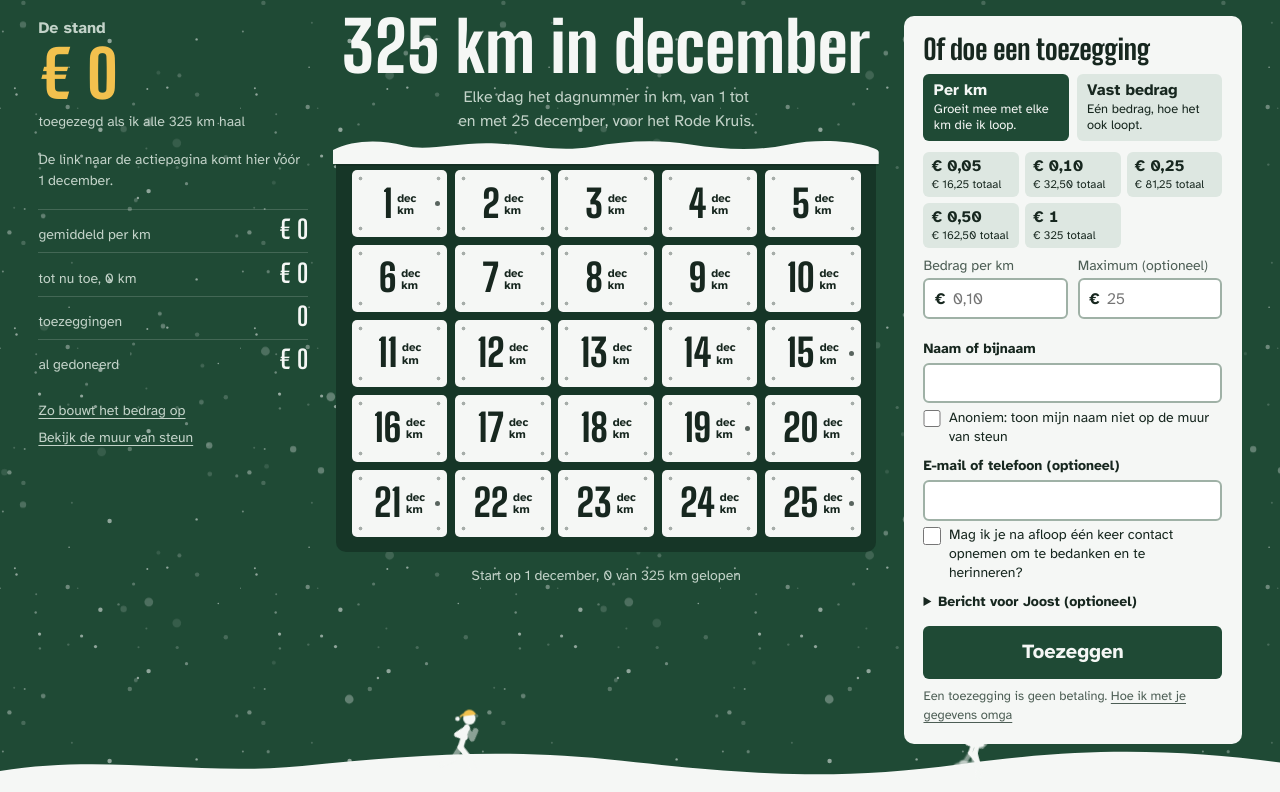
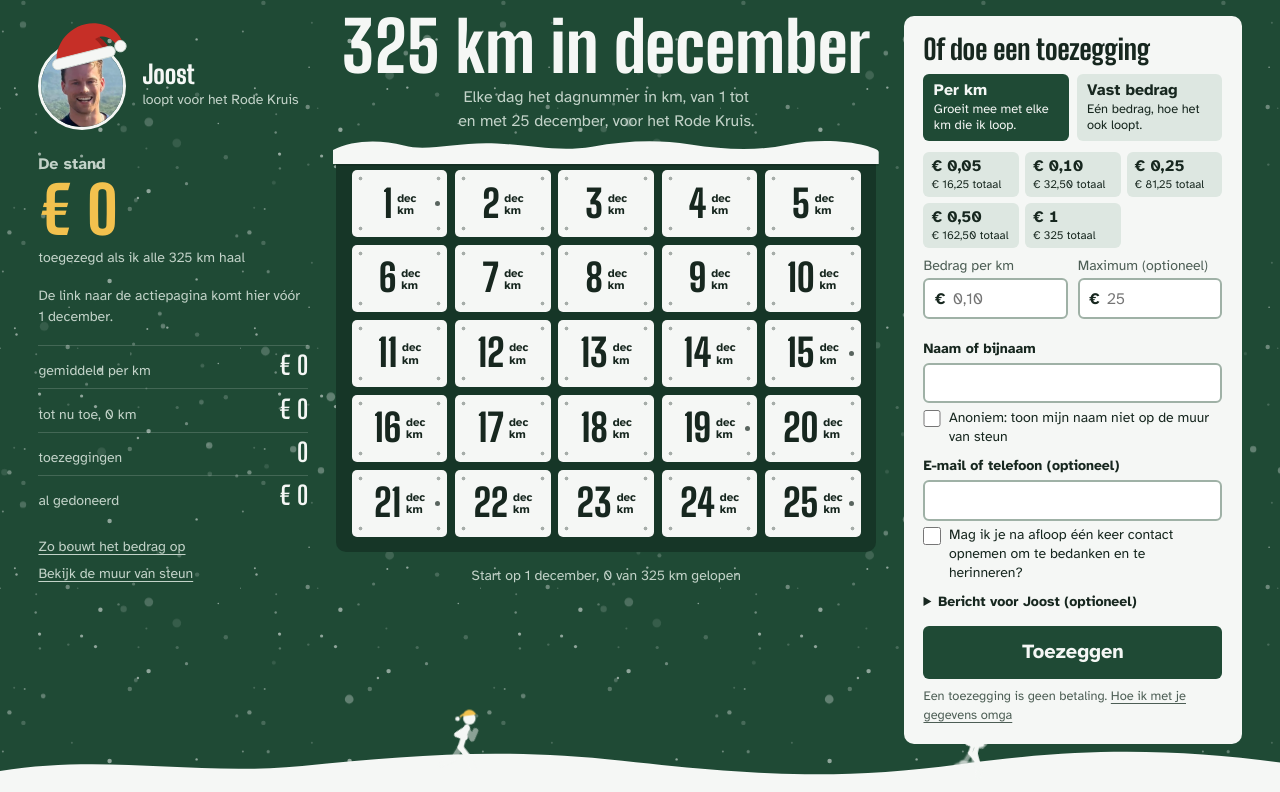
Before and after one commit to Joost-Jansen/adventrun, a FastAPI app: page / in a window 1280 px wide. Shown: the part 48-840 px from the top of the page. Run offline with FastAPI, Linux system fonts and the light colour scheme; data that the repository does not hold is empty.

Commit message:
Owner photo in a circle with a santa hat
Co-Authored-By: Claude Opus 5.5 <noreply@anthropic.com>
Claude-Session: https://claude.ai/code/session_01XpbVQJh4aeZYwGezzMVS9v

```diff
--- a/app/config.py
+++ b/app/config.py
@@ -34,6 +34,8 @@ class Settings:
     challenge_days: int
     # The fundraising goal per km in cents (GOAL_PER_KM, e.g. 3,25); 0 shows no goal.
     goal_per_km_cents: int
+    # Path or URL of the owner's round photo on the page (OWNER_PHOTO); empty shows none.
+    owner_photo: str = ""
 
 
 def load_settings() -> Settings:
@@ -55,4 +57,5 @@ def load_settings() -> Settings:
         challenge_start=date.fromisoformat(os.environ.get("CHALLENGE_START", "2026-12-01")),
         challenge_days=int(os.environ.get("CHALLENGE_DAYS", "25")),
         goal_per_km_cents=parse_euro_cents(os.environ.get("GOAL_PER_KM", "")) or 0,
+        owner_photo=os.environ.get("OWNER_PHOTO", "/static/img/owner.webp"),
     )
--- a/app/i18n.py
+++ b/app/i18n.py
@@ -111,6 +111,7 @@ T: dict[str, dict[str, str]] = {
         # reply card (form)
         "reply_aside": "Een toezegging is een belofte, geen betaling. Na 25 december reken ik je bedrag uit en doneer je zelf op de actiepagina, vóór 1 januari.",
         "donate_now": "Doneer nu direct",
+        "me_line": "loopt voor {charity}",
         "donate_now_note": "Via de actiepagina van {charity}: meteen geregeld.",
         "or_pledge": "Of doe een toezegging",
         "step_type": "Hoe wil je steunen?",
@@ -295,6 +296,7 @@ T: dict[str, dict[str, str]] = {
         "donate_soon": "The link to the fundraising page will be here before 1 December.",
         "reply_aside": "A pledge is a promise, not a payment. After 25 December I work out your amount and you donate yourself on the fundraising page, before 1 January.",
         "donate_now": "Donate now",
+        "me_line": "runs for {charity}",
         "donate_now_note": "Through {charity}'s fundraising page: done right away.",
         "or_pledge": "Or make a pledge",
         "step_type": "How would you like to support?",
--- a/app/main.py
+++ b/app/main.py
@@ -185,6 +185,7 @@ def create_app(settings: Settings | None = None) -> FastAPI:
             "lang": lang,
             "t": translator(lang, settings.owner_name, charity[lang]),
             "owner": settings.owner_name,
+            "owner_photo": settings.owner_photo,
             "charity": charity[lang],
             "action_page_url": cfg.action_page_url,
             "donated_cents": cfg.donated_total_cents,
--- a/app/static/style.css
+++ b/app/static/style.css
@@ -217,6 +217,16 @@ a { color: inherit; }
 
 /* the tally, straight on the pine */
 .tally { min-width: 0; }
+.me { display: flex; align-items: center; gap: 1rem; margin: 1.6rem 0 1.4rem; }
+.me-line { margin: 0; font-size: var(--step-small); color: var(--on-spar-muted); line-height: 1.4; }
+.me-line strong { font-family: var(--display); font-size: 1.6rem; font-weight: 800; color: var(--snow); line-height: 1; }
+.avatar { position: relative; flex: none; width: 5.5rem; height: 5.5rem; }
+.avatar img { width: 100%; height: 100%; border-radius: 50%; object-fit: cover; border: 3px solid var(--snow); }
+/* the hat sits over the photo and pokes out of the circle */
+.santa-hat { position: absolute; left: 0; top: -2%; width: 100%; height: 100%; overflow: visible; pointer-events: none; }
+.hat-red { fill: #c62f27; }
+.hat-fold { fill: #9b211b; }
+.hat-fur { fill: var(--snow); stroke: #d4ddd8; stroke-width: 1; }
 .tally-title { font-size: var(--step-body); color: var(--on-spar-muted); font-weight: 700; }
 .total { font-family: var(--display); font-weight: 800; font-size: clamp(3.25rem, 2rem + 2.6vw, 4.75rem); line-height: 0.95; margin: 0.2rem 0 0; color: var(--candle); font-variant-numeric: tabular-nums; white-space: nowrap; }
 .tally-note { font-size: var(--step-small); color: var(--on-spar-muted); margin: 0.35rem 0 0; }
--- a/app/templates/index.html
+++ b/app/templates/index.html
@@ -48,6 +48,22 @@
 
     {# the tally: total, per km, goal, donated #}
     <aside class="tally" id="toegezegd" aria-labelledby="tally-title">
+      {% if owner_photo %}
+      <div class="me">
+        <div class="avatar">
+          <img src="{{ owner_photo }}" alt="{{ owner }}" width="240" height="240">
+          <svg class="santa-hat" viewBox="0 0 100 100" aria-hidden="true" focusable="false">
+            <g transform="rotate(-14 50 22)">
+              <path class="hat-red" d="M21 22 C22 -4 50 -22 75 -14 C90 -9 99 3 100 17 L92 17 C90 8 83 2 75 2 C80 8 83 15 84 22 Z"/>
+              <path class="hat-fold" d="M75 2 C80 8 83 15 84 22 L78 22 C77 15 74 8 70 3 Z"/>
+              <rect class="hat-fur" x="16" y="15" width="73" height="12" rx="6"/>
+              <circle class="hat-fur" cx="96" cy="18" r="6.5"/>
+            </g>
+          </svg>
+        </div>
+        <p class="me-line"><strong>{{ owner }}</strong><br>{{ t('me_line') }}</p>
+      </div>
+      {% endif %}
       <h2 id="tally-title" class="tally-title">{{ t('tally_title') }}</h2>
       <p class="total" aria-describedby="receipt-note">{{ fmt(pledged_now if day > days else pledged_potential) }}</p>
       <p class="tally-note" id="receipt-note">{% if day > days %}{{ t('receipt_final_note', km=fmt_km(km_walked)) }}{% else %}{{ t('tally_total_note', km=planned_km) }}{% endif %}</p>
```
Also changed, not shown: PROJECT.md (+1 -0 lines), tests/test_public.py (+12 -0 lines), README.md, app/static/img/owner.webp (added), 1 other file.
